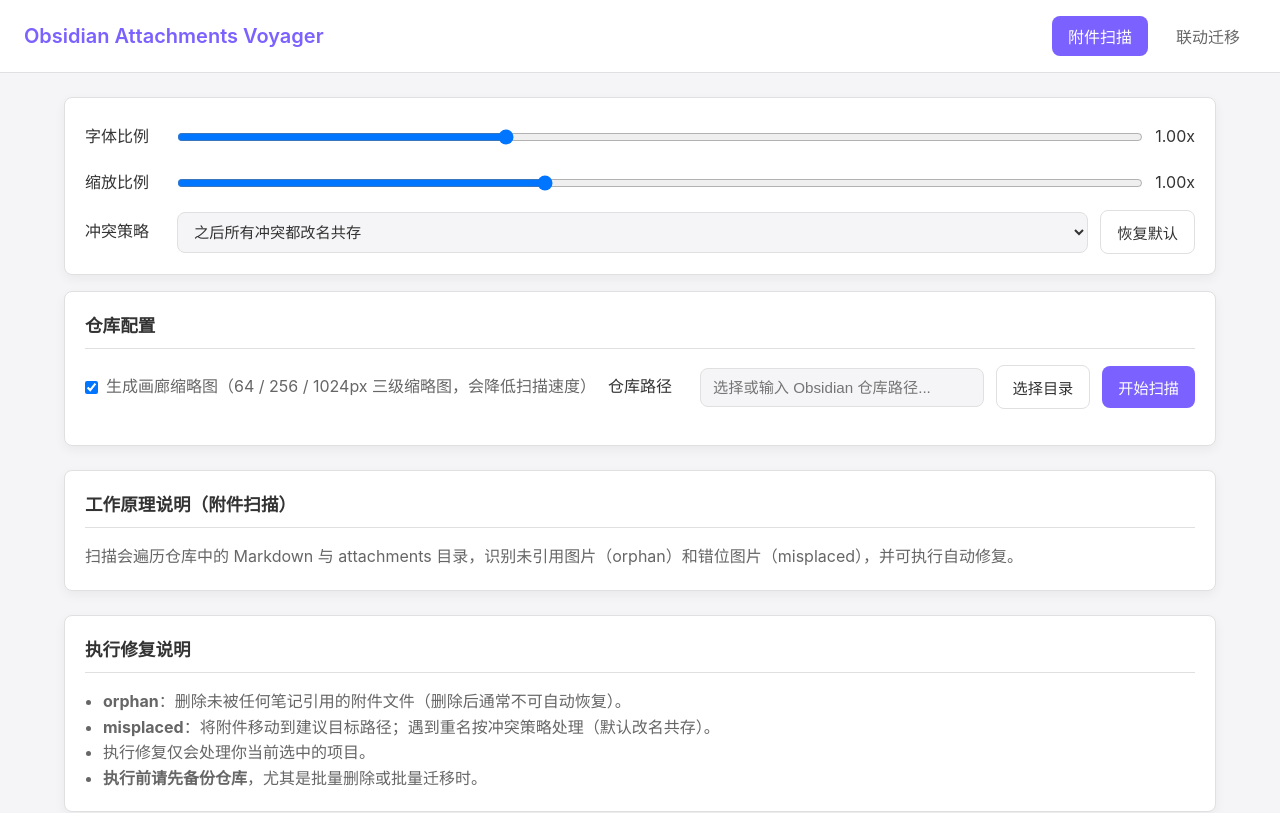
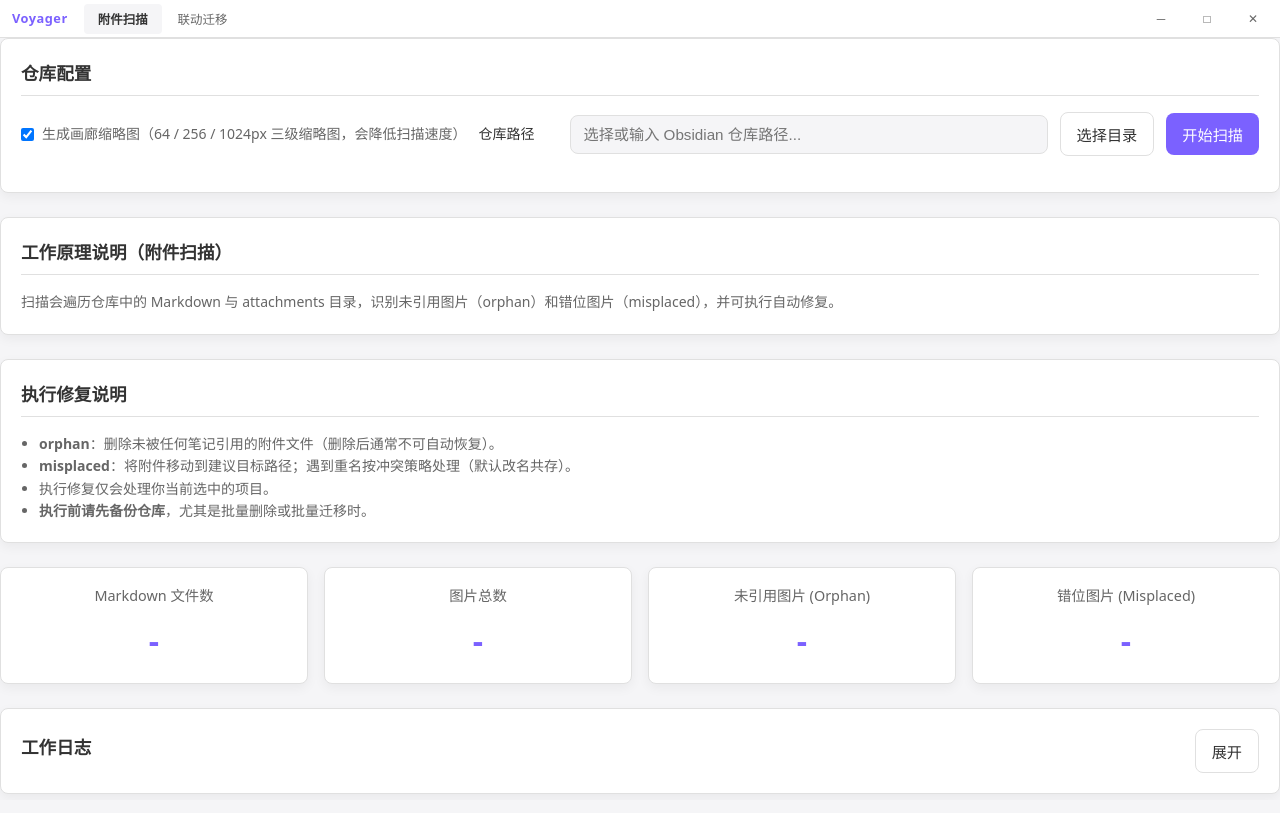
Before and after one commit to KanameMadoka520/Obsidian-attachments-voyager, a React (Vite) app: page / in a window 1280 px wide. Shown: the top 813 px of the page. Built offline with nearby package versions, Linux system fonts and the light colour scheme.

Commit message:
功能：使用 TitleBar 重写 App.tsx 并引入应用壳布局

```diff
--- a/src/App.tsx
+++ b/src/App.tsx
@@ -1,10 +1,10 @@
 import { useEffect, useMemo, useState } from 'react'
+import TitleBar from './components/TitleBar'
 import MigratePage from './pages/MigratePage'
 import ScanPage from './pages/ScanPage'
+import type { ConflictPolicy } from './types'
 
 const SETTINGS_KEY = 'voyager-ui-settings-v1'
-
-type ConflictPolicy = 'promptEach' | 'overwriteAll' | 'renameAll'
 
 interface UiSettings {
   fontScale: number
@@ -44,80 +44,21 @@
     root.style.setProperty('--app-zoom-scale', `${settings.zoomScale}`)
   }, [settings])
 
-  const settingsBar = useMemo(() => {
-    return (
-      <div className="card" style={{ marginBottom: 16 }}>
-        <div className="input-group" style={{ marginBottom: 8 }}>
-          <label className="input-label" htmlFor="font-scale">字体比例</label>
-          <input
-            id="font-scale"
-            className="input-field"
-            type="range"
-            min={0.85}
-            max={1.3}
-            step={0.05}
-            value={settings.fontScale}
-            onChange={(e) => setSettings((prev) => ({ ...prev, fontScale: Number(e.target.value) }))}
-          />
-          <span>{settings.fontScale.toFixed(2)}x</span>
-        </div>
-
-        <div className="input-group" style={{ marginBottom: 8 }}>
-          <label className="input-label" htmlFor="zoom-scale">缩放比例</label>
-          <input
-            id="zoom-scale"
-            className="input-field"
-            type="range"
-            min={0.85}
-            max={1.25}
-            step={0.05}
-            value={settings.zoomScale}
-            onChange={(e) => setSettings((prev) => ({ ...prev, zoomScale: Number(e.target.value) }))}
-          />
-          <span>{settings.zoomScale.toFixed(2)}x</span>
-        </div>
-
-        <div className="input-group" style={{ marginBottom: 0 }}>
-          <label className="input-label" htmlFor="conflict-policy">冲突策略</label>
-          <select
-            id="conflict-policy"
-            className="input-field"
-            value={settings.conflictPolicy}
-            onChange={(e) => setSettings((prev) => ({ ...prev, conflictPolicy: e.target.value as ConflictPolicy }))}
-          >
-            <option value="promptEach">每次冲突都弹窗选择</option>
-            <option value="overwriteAll">之后所有冲突都覆盖</option>
-            <option value="renameAll">之后所有冲突都改名共存</option>
-          </select>
-
-          <button type="button" className="btn btn-secondary" onClick={() => setSettings(DEFAULT_SETTINGS)}>
-            恢复默认
-          </button>
-        </div>
-      </div>
-    )
-  }, [settings])
+  const rootStyle = useMemo(() => ({
+    '--app-font-scale': settings.fontScale,
+    '--app-zoom-scale': settings.zoomScale,
+  } as React.CSSProperties), [settings.fontScale, settings.zoomScale])
 
   return (
-    <div className="app-container" style={{ fontSize: `calc(16px * var(--app-font-scale, 1))`, zoom: 'var(--app-zoom-scale, 1)' }}>
-      <header className="app-header">
-        <div className="app-title">Obsidian Attachments Voyager</div>
-        <nav className="nav-tabs">
-          <button className={`tab-btn ${activeTab === 'scan' ? 'active' : ''}`} onClick={() => setActiveTab('scan')}>
-            附件扫描
-          </button>
-          <button className={`tab-btn ${activeTab === 'migrate' ? 'active' : ''}`} onClick={() => setActiveTab('migrate')}>
-            联动迁移
-          </button>
-        </nav>
-      </header>
-
-      <main className="main-content">
-        {settingsBar}
-        {activeTab === 'scan' ? <ScanPage conflictPolicy={settings.conflictPolicy} /> : <MigratePage conflictPolicy={settings.conflictPolicy} />}
-      </main>
-
-      <footer className="app-footer">GitHub: KanameMadoka520</footer>
+    <div className="app-shell" style={rootStyle}>
+      <TitleBar activeTab={activeTab} onTabChange={setActiveTab} />
+      <div className="app-body">
+        {activeTab === 'scan' ? (
+          <ScanPage conflictPolicy={settings.conflictPolicy} />
+        ) : (
+          <MigratePage conflictPolicy={settings.conflictPolicy} />
+        )}
+      </div>
     </div>
   )
 }
--- a/src/index.css
+++ b/src/index.css
@@ -35,76 +35,48 @@
 }
 
 body {
-  font-family: -apple-system, BlinkMacSystemFont, "Segoe UI", Roboto, Helvetica, Arial, sans-serif;
+  font-family: system-ui, -apple-system, "Segoe UI", Roboto, sans-serif;
   background-color: var(--bg-color);
   color: var(--text-main);
   line-height: 1.6;
-  overflow-y: overlay;
+  overflow: hidden;
 }
 
-/* App Layout */
-.app-container {
+/* App Shell */
+.app-shell {
   display: flex;
   flex-direction: column;
-  min-height: 100vh;
+  height: 100vh;
+  overflow: hidden;
+  font-size: calc(0.875rem * var(--app-font-scale, 1));
 }
 
-.app-header {
-  background-color: var(--panel-bg);
-  border-bottom: 1px solid var(--border-color);
-  padding: 16px 24px;
+.app-body {
+  flex: 1;
+  overflow: hidden;
   display: flex;
-  justify-content: space-between;
-  align-items: center;
+  flex-direction: column;
 }
 
-.app-title {
-  font-size: 1.25rem;
-  font-weight: 600;
-  color: var(--primary-color);
+/* Scan Layout (three-panel) */
+.scan-layout {
+  flex: 1;
+  display: flex;
+  flex-direction: column;
+  overflow: hidden;
 }
 
-.nav-tabs {
+.scan-panels {
+  flex: 1;
   display: flex;
-  gap: 12px;
+  overflow: hidden;
 }
 
-.tab-btn {
-  background: none;
-  border: none;
-  color: var(--text-muted);
-  font-size: 1rem;
-  font-weight: 500;
-  cursor: pointer;
-  padding: 8px 16px;
-  border-radius: var(--radius);
-  transition: all 0.2s;
-}
-
-.tab-btn:hover {
-  background-color: rgba(123, 97, 255, 0.1);
-  color: var(--primary-color);
-}
-
-.tab-btn.active {
-  background-color: var(--primary-color);
-  color: white;
-}
-
-.main-content {
+.scan-gallery {
   flex: 1;
-  padding: 24px;
-  max-width: 1200px;
-  margin: 0 auto;
-  width: 100%;
-}
-
-.app-footer {
-  text-align: center;
-  padding: 16px;
-  color: var(--text-muted);
-  font-size: 0.875rem;
-  border-top: 1px solid var(--border-color);
+  overflow: auto;
+  background: var(--bg-color);
+  padding: 8px;
 }
 
 /* Common Components */
```
